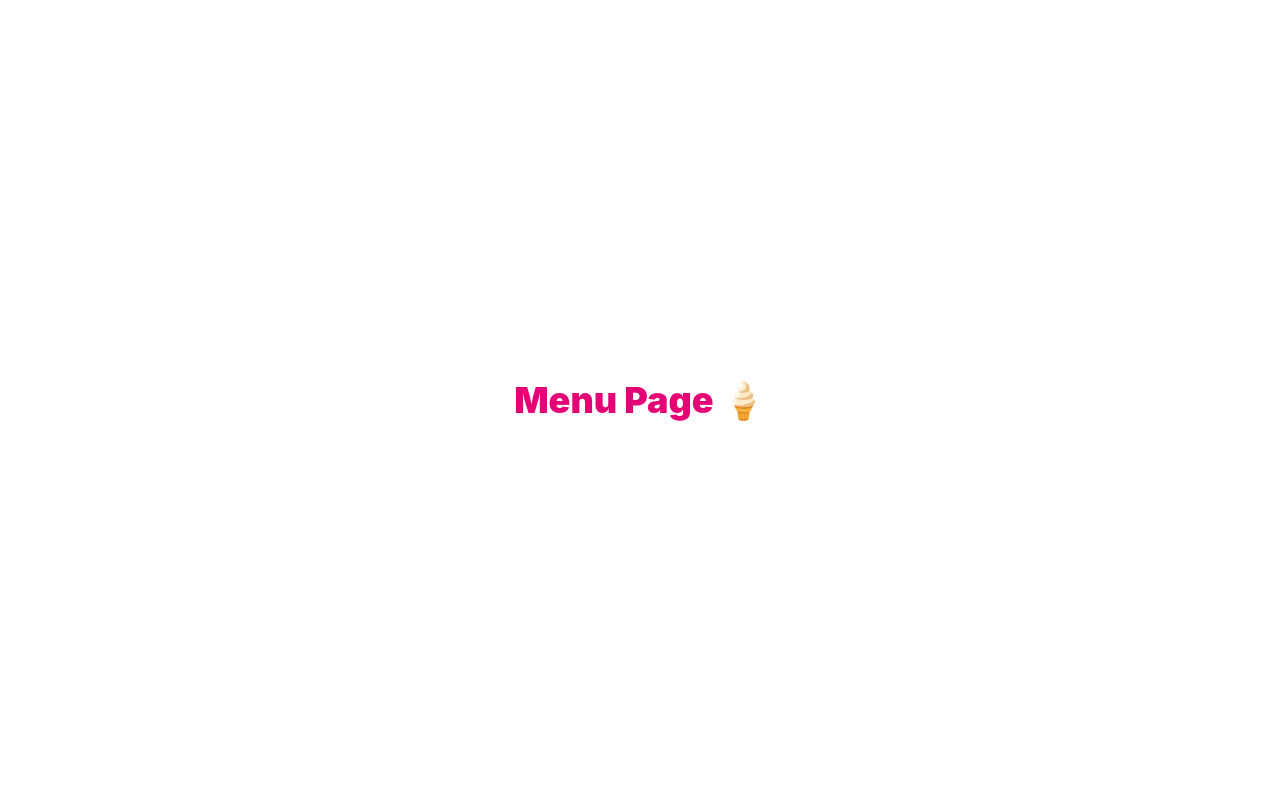
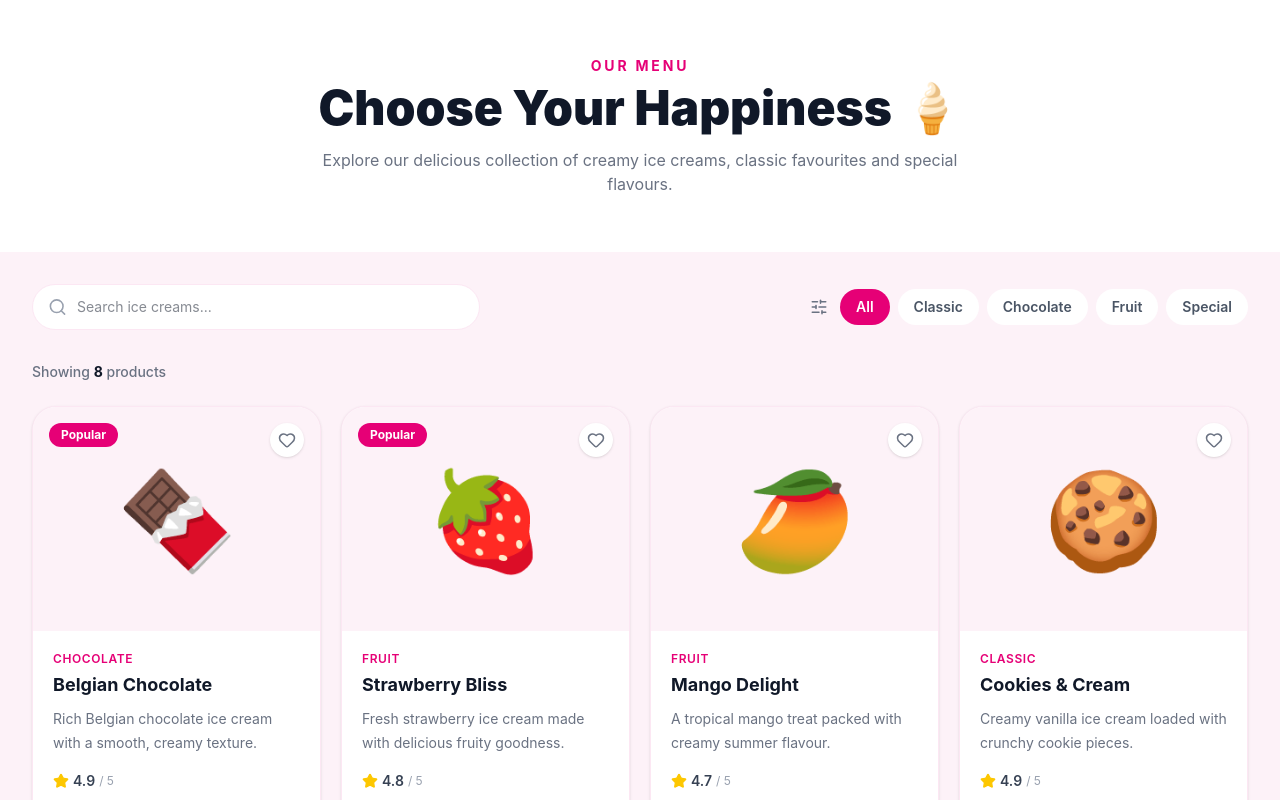
Before and after one commit to sidsng-dev/ice-cream-world, a React (Vite) app in the folder client/: page /menu in a window 1280 px wide. Shown: the top 800 px of the page. Built offline with nearby package versions, Linux system fonts and the light colour scheme.

Commit message:
menu done

```diff
--- /dev/null
+++ b/client/src/data/products.ts
@@ -0,0 +1,79 @@
+import type { Product } from "../types/product";
+
+export const products: Product[] = [
+  {
+    id: 1,
+    name: "Belgian Chocolate",
+    category: "Chocolate",
+    description: "Rich Belgian chocolate ice cream with a smooth, creamy texture.",
+    price: 120,
+    rating: 4.9,
+    emoji: "🍫",
+    isPopular: true,
+  },
+  {
+    id: 2,
+    name: "Strawberry Bliss",
+    category: "Fruit",
+    description: "Fresh strawberry ice cream made with delicious fruity goodness.",
+    price: 110,
+    rating: 4.8,
+    emoji: "🍓",
+    isPopular: true,
+  },
+  {
+    id: 3,
+    name: "Mango Delight",
+    category: "Fruit",
+    description: "A tropical mango treat packed with creamy summer flavour.",
+    price: 115,
+    rating: 4.7,
+    emoji: "🥭",
+  },
+  {
+    id: 4,
+    name: "Cookies & Cream",
+    category: "Classic",
+    description: "Creamy vanilla ice cream loaded with crunchy cookie pieces.",
+    price: 125,
+    rating: 4.9,
+    emoji: "🍪",
+  },
+  {
+    id: 5,
+    name: "Vanilla Dream",
+    category: "Classic",
+    description: "Classic creamy vanilla made for simple, delicious happiness.",
+    price: 100,
+    rating: 4.6,
+    emoji: "🍦",
+  },
+  {
+    id: 6,
+    name: "Butterscotch Crunch",
+    category: "Classic",
+    description: "Creamy butterscotch ice cream with irresistible crunchy bits.",
+    price: 130,
+    rating: 4.8,
+    emoji: "🍨",
+    isPopular: true,
+  },
+  {
+    id: 7,
+    name: "Blueberry Cheesecake",
+    category: "Special",
+    description: "Creamy cheesecake ice cream with sweet blueberry swirls.",
+    price: 145,
+    rating: 4.9,
+    emoji: "🫐",
+  },
+  {
+    id: 8,
+    name: "Mint Chocolate",
+    category: "Chocolate",
+    description: "Refreshing mint ice cream combined with chocolate chunks.",
+    price: 135,
+    rating: 4.7,
+    emoji: "🌿",
+  },
+];
--- a/client/src/pages/Menu.tsx
+++ b/client/src/pages/Menu.tsx
@@ -1,9 +1,140 @@
+import { useMemo, useState } from "react";
+import { Search, SlidersHorizontal } from "lucide-react";
+
+import ProductCard from "../components/home/ProductCard";
+import { products } from "../data/products";
 const Menu = () => {
+  const [searchTerm, setSearchTerm] = useState("");
+  const [selectedCategory, setSelectedCategory] = useState("All");
+
+  const categories = [
+    "All",
+    "Classic",
+    "Chocolate",
+    "Fruit",
+    "Special",
+  ];
+
+  const filteredProducts = useMemo(() => {
+    return products.filter((product) => {
+      const matchesCategory =
+        selectedCategory === "All" ||
+        product.category === selectedCategory;
+
+      const matchesSearch =
+        product.name
+          .toLowerCase()
+          .includes(searchTerm.toLowerCase()) ||
+        product.description
+          .toLowerCase()
+          .includes(searchTerm.toLowerCase());
+
+      return matchesCategory && matchesSearch;
+    });
+  }, [searchTerm, selectedCategory]);
+
   return (
-    <div className="flex min-h-screen items-center justify-center">
-      <h1 className="text-4xl font-black text-pink-600">
-        Menu Page 🍦
-      </h1>
+    <div className="min-h-screen bg-pink-50">
+      {/* Page Header */}
+      <section className="bg-white px-5 py-14 sm:px-8">
+        <div className="mx-auto max-w-7xl text-center">
+          <p className="text-sm font-bold uppercase tracking-[0.2em] text-pink-600">
+            Our menu
+          </p>
+
+          <h1 className="mt-2 text-4xl font-black text-gray-900 sm:text-5xl">
+            Choose Your Happiness 🍦
+          </h1>
+
+          <p className="mx-auto mt-4 max-w-2xl text-sm leading-6 text-gray-500 sm:text-base">
+            Explore our delicious collection of creamy ice creams,
+            classic favourites and special flavours.
+          </p>
+        </div>
+      </section>
+
+      {/* Filters */}
+      <section className="px-5 py-8 sm:px-8">
+        <div className="mx-auto max-w-7xl">
+          <div className="flex flex-col gap-5 lg:flex-row lg:items-center lg:justify-between">
+            {/* Search */}
+            <div className="relative w-full lg:max-w-md">
+              <Search
+                size={19}
+                className="absolute left-4 top-1/2 -translate-y-1/2 text-gray-400"
+              />
+
+              <input
+                type="text"
+                value={searchTerm}
+                onChange={(event) => setSearchTerm(event.target.value)}
+                placeholder="Search ice creams..."
+                className="w-full rounded-full border border-pink-100 bg-white py-3 pl-11 pr-5 text-sm text-gray-900 outline-none transition focus:border-pink-400 focus:ring-2 focus:ring-pink-100"
+              />
+            </div>
+
+            {/* Category Filter */}
+            <div className="flex flex-wrap items-center gap-2">
+              <SlidersHorizontal
+                size={18}
+                className="mr-1 text-gray-500"
+              />
+
+              {categories.map((category) => (
+                <button
+                  key={category}
+                  onClick={() => setSelectedCategory(category)}
+                  className={`rounded-full px-4 py-2 text-sm font-semibold transition ${
+                    selectedCategory === category
+                      ? "bg-pink-600 text-white"
+                      : "bg-white text-gray-600 hover:bg-pink-100 hover:text-pink-600"
+                  }`}
+                >
+                  {category}
+                </button>
+              ))}
+            </div>
+          </div>
+        </div>
+      </section>
+
+      {/* Products */}
+      <section className="px-5 pb-16 sm:px-8">
+        <div className="mx-auto max-w-7xl">
+          <div className="mb-6 flex items-center justify-between">
+            <p className="text-sm font-medium text-gray-500">
+              Showing{" "}
+              <span className="font-bold text-gray-900">
+                {filteredProducts.length}
+              </span>{" "}
+              products
+            </p>
+          </div>
+
+          {filteredProducts.length > 0 ? (
+            <div className="grid gap-5 sm:grid-cols-2 lg:grid-cols-4">
+              {filteredProducts.map((product) => (
+                <ProductCard
+                  key={product.id}
+                  product={product}
+                />
+              ))}
+            </div>
+          ) : (
+            <div className="rounded-3xl bg-white px-6 py-16 text-center">
+              <div className="text-5xl">🍦</div>
+
+              <h2 className="mt-4 text-xl font-bold text-gray-900">
+                No flavours found
+              </h2>
+
+              <p className="mt-2 text-sm text-gray-500">
+                Try another search or choose a different category.
+              </p>
+            </div>
+          )}
+        </div>
+      </section>
     </div>
   );
 };
```
Also changed, not shown: client/src/components/home/ProductCard.tsx (+1 -11 lines), client/src/types/product.ts (added).
